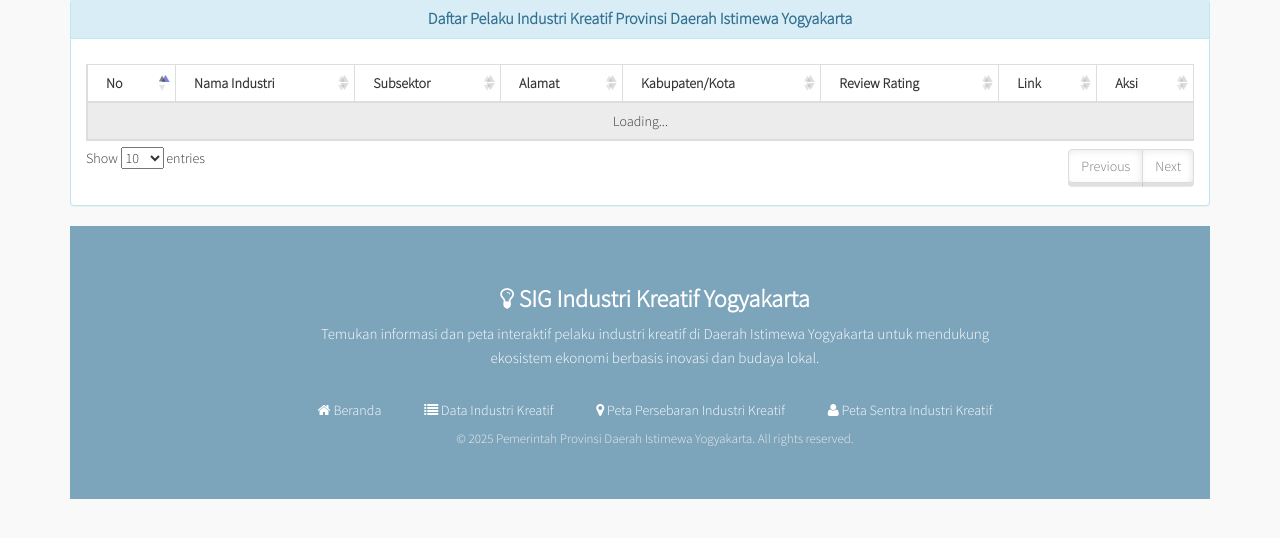
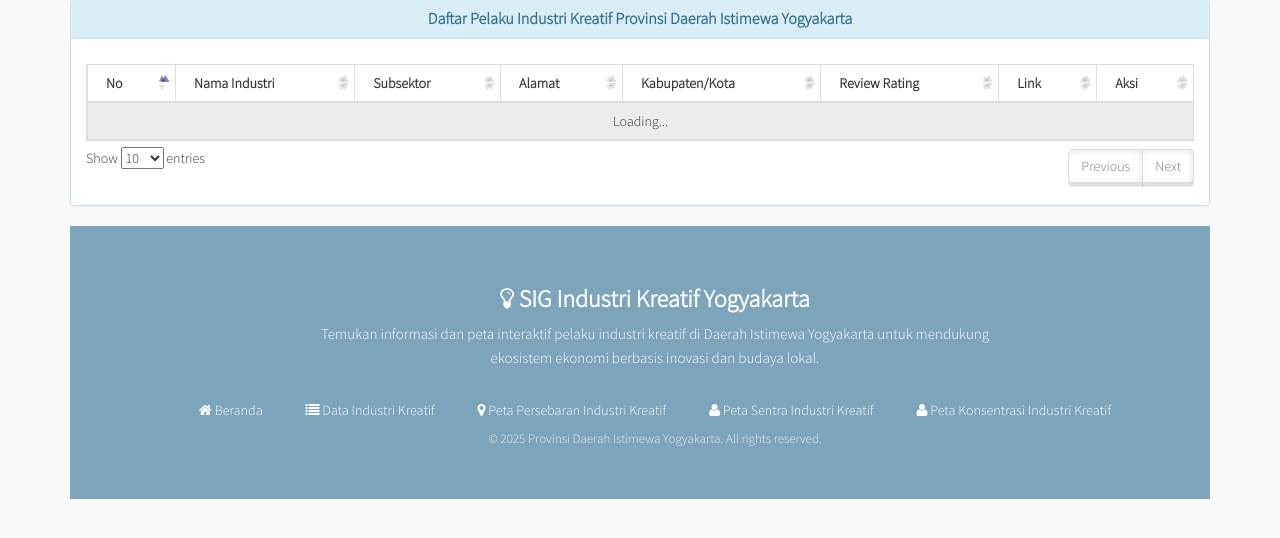
Before and after one commit to erikaazizahk-dev/skripsi, a PHP site: page /data.php in a window 1280 px wide. Shown: the part 219-757 px from the top of the page. Run offline with PHP 8.4, Linux system fonts and the light colour scheme; data that the repository does not hold is empty; some libraries are stand-ins or nearby versions.

Commit message:
Update geojson

```diff
--- a/footerr.php
+++ b/footerr.php
@@ -46,11 +46,13 @@
       <li style="margin: 0 15px;">
         <a href="peta.php"><i class="fa fa-user"></i> Peta Sentra Industri Kreatif</a>
       </li>
+      <li style="margin: 0 15px;">
+        <a href="peta3.php"><i class="fa fa-user"></i> Peta Konsentrasi Industri Kreatif</a>
+      </li>
     </ul>
-
     <!-- Copyright -->
     <p style="font-size: 13px; color: #eee; margin-top: 10px;">
-      &copy; <?php echo date("Y"); ?> Pemerintah Provinsi Daerah Istimewa Yogyakarta. All rights reserved.
+      &copy; <?php echo date("Y"); ?> Provinsi Daerah Istimewa Yogyakarta. All rights reserved.
     </p>
   </div>
 </footer>
```
